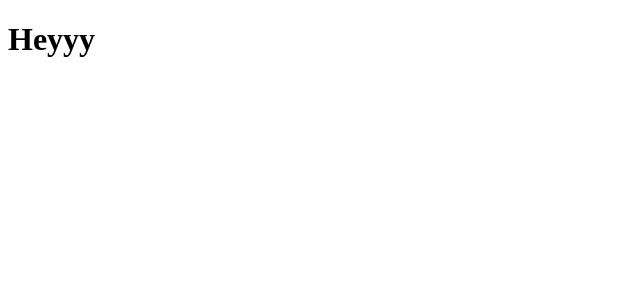
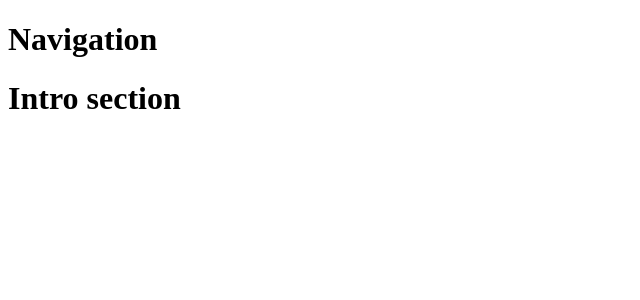
Before and after one commit to cveigt/systems-and-patterns, a React (Create React App) app in the folder website/: page / in a window 1280 px wide. Shown: the top 300 px of the page, without its empty margins (0-640 px from the left). Built offline with nearby package versions, Linux system fonts and the light colour scheme.

Commit message:
Added Navbar and Intro boilerplate and installed styled components

```diff
--- a/website/package.json
+++ b/website/package.json
@@ -9,6 +9,7 @@
     "react": "^17.0.2",
     "react-dom": "^17.0.2",
     "react-scripts": "4.0.3",
+    "styled-components": "^5.3.3",
     "web-vitals": "^1.0.1"
   },
   "scripts": {
--- a/website/src/App.js
+++ b/website/src/App.js
@@ -1,7 +1,11 @@
+import Navbar from "./components/Navbar";
+import Intro from "./components/Intro";
+
 function App() {
   return (
     <div>
-      <h1>Heyyy</h1>
+      <Navbar />
+      <Intro />
     </div>
   );
 }
--- /dev/null
+++ b/website/src/components/Intro.js
@@ -0,0 +1,11 @@
+import React from "react";
+
+const Intro = () => {
+  return (
+    <div>
+      <h1>Intro section</h1>
+    </div>
+  );
+};
+
+export default Intro;
--- /dev/null
+++ b/website/src/components/Navbar.js
@@ -0,0 +1,11 @@
+import React from "react";
+
+const Navbar = () => {
+  return (
+    <div>
+      <h1>Navigation</h1>
+    </div>
+  );
+};
+
+export default Navbar;
```
Also changed, not shown: 1 other file (tests, documents, lock files or other folders).
